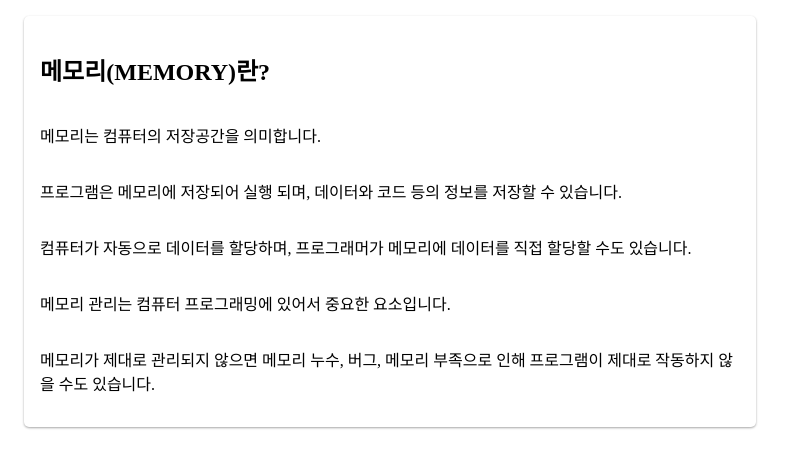
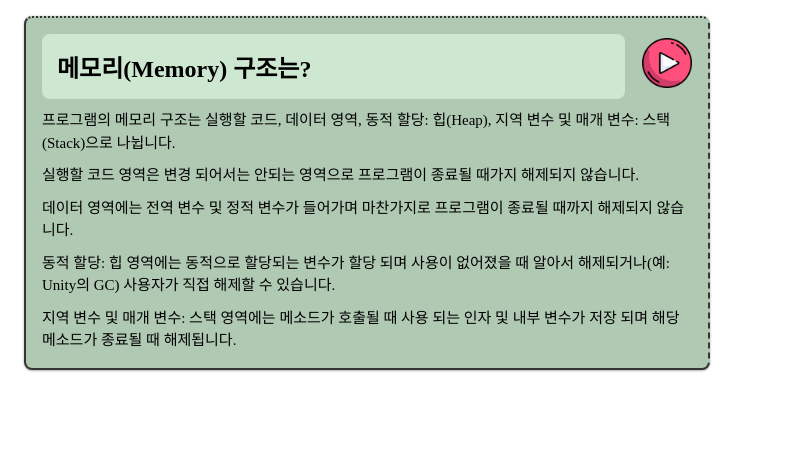
Before and after one commit to ryusiin/programming_theory, a plain HTML site: page index.html in a window 1280 px wide. Shown: the whole page, without its empty margins (0-797 px from the left). Drawn offline with Linux system fonts and the light colour scheme.

Commit message:
Version 0.1

```diff
--- a/Data/data_table.json
+++ b/Data/data_table.json
@@ -3,10 +3,11 @@
     "idx": 1,
     "title": "객체지향 프로그래밍(Object Oriented Programming)이란?",
     "line_1": "객체지향 프로그래밍이란 모든 것을 상태(attribute)인 변수와 행위(behavior)인 메소드를 가진 객체로 바라보는 방법론입니다.",
-    "line_2": "이 방법론은 해당 객체들 간의 상호작용을 통해 프로그래밍을 작동 시킵니다.이 방법론은 해당 객체들 간의 상호작용을 통해 프로그래밍을 작동 시킵니다.",
+    "line_2": "이 방법론은 해당 객체들 간의 상호작용을 통해 프로그래밍을 작동 시킵니다.",
     "line_3": "객체지향 프로그래밍의 특징적인 요소로는 캡슐화, 상속, 다형성이 있습니다.",
     "line_4": "장점으로는 가독성 및 재사용성에 의한 개발시간 단축 등이 있습니다.",
-    "line_5": "단점으로는 다중 상속 등이 되면 복잡해져서 파악하기 어려워집니다."
+    "line_5": "단점으로는 다중 상속 등이 되면 복잡해져서 파악하기 어려워집니다.",
+    "voice_ids": 1
   },
   {
     "idx": 2,
@@ -15,7 +16,8 @@
     "line_2": "첫번째는 객체의 상태와 행위를 하나로 묶는 행위입니다.",
     "line_3": "비슷한 내용의 변수와 메소드를 같이 묶으면 코드의 유지보수가 편리해집니다.",
     "line_4": "두번째는 객체의 내용을 외부로부터 숨깁니다.",
-    "line_5": "이것으로 불필요한 데이터의 접근 및 수정 등을 막을 수 있습니다."
+    "line_5": "이것으로 불필요한 데이터의 접근 및 수정 등을 막을 수 있습니다.",
+    "voice_ids": 2
   },
   {
     "idx": 3,
@@ -24,7 +26,8 @@
     "line_2": "새로운 객체가 상속을 이용하면 기존 객체의 상태와 행위를 전부 가지게 됩니다.",
     "line_3": "기존의 객체를 부모 객체, 새로운 객체를 자식 객체라고 부르기도 합니다.",
     "line_4": "장점으로는 객체를 재활용하기 편합니다.",
-    "line_5": "단점으로는 상속 횟수가 많아질 수록 가독성과 유지보수가 복잡해집니다."
+    "line_5": "단점으로는 상속 횟수가 많아질 수록 가독성과 유지보수가 복잡해집니다.",
+    "voice_ids": 3
   },
   {
     "idx": 4,
@@ -33,7 +36,8 @@
     "line_2": "오버라이딩(Overriding), 오버로딩(Overloading)이 기본적인 예에 속합니다.",
     "line_3": "오버라이딩은 상속한 부모 객체의 메소드를 재정의해 덮어씌우는 것을 뜻합니다.",
     "line_4": "오버로딩은 동일한 이름의 메소드를 인자만 다르게 해서 여러 개 정의하는 것을 뜻합니다.",
-    "line_5": "장점은 많은 메소드를 이름을 다르게 해서 정의할 필요가 없어지는 편리함이 있습니다."
+    "line_5": "장점은 많은 메소드를 이름을 다르게 해서 정의할 필요가 없어지는 편리함이 있습니다.",
+    "voice_ids": 4
   },
   {
     "idx": 5,
@@ -42,7 +46,8 @@
     "line_2": "실행할 코드 영역은 변경 되어서는 안되는 영역으로 프로그램이 종료될 때가지 해제되지 않습니다.",
     "line_3": "데이터 영역에는 전역 변수 및 정적 변수가 들어가며 마찬가지로 프로그램이 종료될 때까지 해제되지 않습니다.",
     "line_4": "동적 할당: 힙 영역에는 동적으로 할당되는 변수가 할당 되며 사용이 없어졌을 때 알아서 해제되거나(예: Unity의 GC) 사용자가 직접 해제할 수 있습니다.",
-    "line_5": "지역 변수 및 매개 변수: 스택 영역에는 메소드가 호출될 때 사용 되는 인자 및 내부 변수가 저장 되며 해당 메소드가 종료될 때 해제됩니다."
+    "line_5": "지역 변수 및 매개 변수: 스택 영역에는 메소드가 호출될 때 사용 되는 인자 및 내부 변수가 저장 되며 해당 메소드가 종료될 때 해제됩니다.",
+    "voice_ids": 5
   },
   {
     "idx": 6,
@@ -51,6 +56,47 @@
     "line_2": "프로그램은 메모리에 저장되어 실행 되며, 데이터와 코드 등의 정보를 저장할 수 있습니다.",
     "line_3": "컴퓨터가 자동으로 데이터를 할당하며, 프로그래머가 메모리에 데이터를 직접 할당할 수도 있습니다.",
     "line_4": "메모리 관리는 컴퓨터 프로그래밍에 있어서 중요한 요소입니다.",
-    "line_5": "메모리가 제대로 관리되지 않으면 메모리 누수, 버그, 메모리 부족으로 인해 프로그램이 제대로 작동하지 않을 수도 있습니다."
+    "line_5": "메모리가 제대로 관리되지 않으면 메모리 누수, 버그, 메모리 부족으로 인해 프로그램이 제대로 작동하지 않을 수도 있습니다.",
+    "voice_ids": 6
+  },
+  {
+    "idx": 7,
+    "title": "스택(Stack)이란?",
+    "line_1": "스택(Stack)은 메모리의 한 영역으로, 데이터를 임시로 저장하기 위한 자료구조입니다.",
+    "line_2": "스택은 후입선출(LIFO, Last In First Out)의 원리에 따라 동작합니다.",
+    "line_3": "함수 호출 시 함수의 지역변수, 매개변수, 반환주소 등의 정보는 스택에 순서대로 저장됩니다.",
+    "line_4": "이렇게 스택에 저장된 정보는 함수가 실행을 마치고 반환되면 스택에서 제거됩니다.",
+    "line_5": "스택에는 데이터를 넣는 작업을 푸시(Push)라고 하고, 데이터를 빼내는 작업을 팝(Pop)이라고 합니다.",
+    "voice_ids": 7
+  },
+  {
+    "idx": 8,
+    "title": "스택 포인터(Stack Pointer)란?",
+    "line_1": "스택 포인터(Stack Pointer)는 스택의 가장 위쪽 데이터의 위치를 가리키며, 데이터의 삽입 및 삭제는 스택 포인터를 이용하여 수행됩니다.",
+    "line_2": "데이터를 삽입할 때는 스택 포인터를 먼저 증가시킨 다음, 그 위치에 데이터를 저장합니다.",
+    "line_3": "데이터를 삭제할 때는 스택 포인터를 먼저 감소시킨 다음, 그 위치에 있는 데이터를 반환하거나 삭제합니다.",
+    "line_4": "스택의 맨 위에 있는 데이터를 가리키기 때문에, 스택이 비어있을 때는 스택 포인터는 스택의 가장 아래쪽 주소를 가리키고 있습니다.",
+    "line_5": "스택 포인터는 일반적으로 하드웨어 레지스터에 저장되며, 프로세서가 스택 연산 명령을 실행할 때마다 스택 포인터가 자동으로 증가하거나 감소합니다.",
+    "voice_ids": 8
+  },
+  {
+    "idx": 9,
+    "title": "스택 오버플로우(Stack Overflow)란?",
+    "line_1": "스택 오버플로우(Stack Overflow)는 스택에 저장할 수 있는 데이터의 양을 초과하여 데이터를 삽입하려고 할 때 발생하는 오류입니다.",
+    "line_2": "스택은 한정된 크기의 메모리 영역을 사용하므로, 스택에 쌓인 데이터가 일정 크기를 초과하면 스택 오버플로우가 발생합니다.",
+    "line_3": "스택 오버플로우는 일반적으로 프로그래밍 실수로 인해 발생하거나 또는 버퍼 오버런(Buffer overrun)과 같은 보안 취약점으로 인해 스택 오버플로우가 발생할 수도 있습니다.",
+    "line_4": "스택 오버플로우가 발생하면, 시스템은 일반적으로 프로그램을 강제 종료시키거나 예기치 않은 동작을 수행하게 됩니다.",
+    "line_5": "스택 오버플로우를 방지하기 위해서는, 스택의 크기를 적절히 조절하거나, 재귀 함수 등에서 무한히 호출되지 않도록 적절한 조치를 취해야 합니다.",
+    "voice_ids": 9
+  },
+  {
+    "idx": 10,
+    "title": "스택 언더플로우(Stack Underflow)란?",
+    "line_1": "스택 언더플로우(Stack Underflow)는 스택에서 데이터를 삭제하려 할 때, 스택에 데이터가 없는 상태에서 삭제를 시도하면 발생하는 오류입니다.",
+    "line_2": "스택 언더플로우는 스택의 최하단 위치까지 데이터가 삭제되는 경우에 발생합니다.",
+    "line_3": "스택 언더플로우는 일반적으로 프로그래밍 실수로 인해 발생합니다.",
+    "line_4": "스택 언더플로우가 발생하면, 일반적으로 시스템은 프로그램을 강제 종료시키거나 예기치 않은 동작을 수행하게 됩니다.",
+    "line_5": "스택 언더플로우를 방지하기 위해서는, 스택에서 데이터를 삭제하기 전에 스택이 비어있는지 체크하거나, 스택을 사용하기 전에 스택 포인터를 초기화해야 합니다.",
+    "voice_ids": 10
   }
 ]
--- a/index.html
+++ b/index.html
@@ -5,24 +5,29 @@
     <meta charset="utf-8" />
     <link rel="stylesheet" href="main.css" />
   </head>
-  <body>
+  <body onload="Start();">
     <section id="card">
-      <h1>메모리(MEMORY)란?</h1>
-      <p>메모리는 컴퓨터의 저장공간을 의미합니다.</p>
-      <p>
+      <h1 id="title">메모리(MEMORY)란?</h1>
+      <p id="line_1">메모리는 컴퓨터의 저장공간을 의미합니다.</p>
+      <p id="line_2">
         프로그램은 메모리에 저장되어 실행 되며, 데이터와 코드 등의 정보를 저장할
         수 있습니다.
       </p>
-      <p>
+      <p id="line_3">
         컴퓨터가 자동으로 데이터를 할당하며, 프로그래머가 메모리에 데이터를 직접
         할당할 수도 있습니다.
       </p>
-      <p>메모리 관리는 컴퓨터 프로그래밍에 있어서 중요한 요소입니다.</p>
-      <p>
+      <p id="line_4">
+        메모리 관리는 컴퓨터 프로그래밍에 있어서 중요한 요소입니다.
+      </p>
+      <p id="line_5">
         메모리가 제대로 관리되지 않으면 메모리 누수, 버그, 메모리 부족으로 인해
         프로그램이 제대로 작동하지 않을 수도 있습니다.
       </p>
+      <button id="btnAuto" onclick="PlayAuto()"></button>
     </section>
+    <audio hidden="true" id="audio"></audio>
+    <audio hidden="true" id="se" src="./SE/button.mp3"></audio>
   </body>
   <script src="main.js"></script>
 </html>
--- a/main.css
+++ b/main.css
@@ -1,11 +1,41 @@
 #card {
-  background-color: #fff;
-  width: 700px;
-  border-radius: 5px;
-  box-shadow: 0 1px 3px rgba(0, 0, 0, 0.12), 0 1px 2px rgba(0, 0, 0, 0.24);
+  width: 650px;
+  border-radius: 8px;
+  box-shadow: 0 0.1px 3px rgba(0, 0, 0, 0.12), 0 1px 2px rgba(0, 0, 0, 0.24);
+  border: 2.5px rgb(56, 52, 52);
+  border-style: dotted dashed solid double;
+  position: relative;
   display: flex;
   flex-direction: column;
-  margin: 1rem;
-  padding: 1rem;
+  margin: 16px;
+  padding: 16px;
   transition: all 0.3s cubic-bezier(0.25, 0.8, 0.25, 1);
 }
+#card h1 {
+  margin: 0;
+  width: 85%;
+  padding: 15px;
+  border-radius: 8px;
+}
+#card p {
+  margin: 0;
+  margin-top: 10px;
+  font-size: 15px;
+  line-height: 1.5;
+}
+#card button {
+  position: absolute;
+  right: 16px;
+  top: 20px;
+  width: 50px;
+  height: 50px;
+  background-image: url(./Icon/play.png);
+  background-size: 100%;
+  background-repeat: no-repeat;
+  background-color: transparent;
+  border: none;
+}
+#card button:hover {
+  cursor: pointer;
+  transform: scale(1.1);
+}
--- a/main.js
+++ b/main.js
@@ -0,0 +1,102 @@
+let cardData = null;
+function Start() {
+  // :: Get Data
+  GetDataTable().then((data) => {
+    // :: Open Card
+    cardData = data;
+    card = GetRandomCard(cardData);
+    OpenCard(card);
+    SetAudio(card.voice_ids);
+  });
+}
+
+// >> Data Table
+function GetDataTable() {
+  return fetch("./Data/data_table.json")
+    .then((response) => response.json())
+    .then((data) => data);
+}
+
+// >> Play Audio
+let audio = document.getElementById("audio");
+function SetAudio(_audio) {
+  const src = "./Voice/" + _audio + ".wav";
+  audio.src = src;
+}
+function PlayAudio() {
+  audio.play();
+}
+function StopAudio() {
+  audio.pause();
+  audio.currentTime = 0;
+}
+function PlaySE() {
+  document.getElementById("se").play();
+}
+
+// >> Card
+function GetRandomCard(_data) {
+  return _data[Math.floor(Math.random() * _data.length)];
+}
+function SetCardRandomColor() {
+  // :: Set Random Soft Color
+  const colorR = Math.floor(Math.random() * 56) + 200;
+  const colorG = Math.floor(Math.random() * 56) + 200;
+  const colorB = Math.floor(Math.random() * 56) + 200;
+  const color = colorR.toString(16) + colorG.toString(16) + colorB.toString(16);
+  document.getElementById("title").style.backgroundColor = "#" + color;
+  const colorBG =
+    (colorR - 30).toString(16) +
+    (colorG - 30).toString(16) +
+    (colorB - 30).toString(16);
+  document.getElementById("card").style.backgroundColor = "#" + colorBG;
+}
+function OpenCard(_data) {
+  // :: Get ID title
+  let title = document.getElementById("title");
+
+  // :: Get ID line_1 ~ line_5
+  let line_1 = document.getElementById("line_1");
+  let line_2 = document.getElementById("line_2");
+  let line_3 = document.getElementById("line_3");
+  let line_4 = document.getElementById("line_4");
+  let line_5 = document.getElementById("line_5");
+
+  // :: Set Data
+  title.innerHTML = _data.title;
+  line_1.innerHTML = _data.line_1;
+  line_2.innerHTML = _data.line_2;
+  line_3.innerHTML = _data.line_3;
+  line_4.innerHTML = _data.line_4;
+  line_5.innerHTML = _data.line_5;
+
+  // :: Set Random Color
+  SetCardRandomColor();
+}
+let intervalAuto = null;
+function PlayAuto() {
+  // :: SE
+  PlaySE();
+  if (intervalAuto != null) {
+    StopAuto();
+    return;
+  }
+
+  this.PlayAudio();
+  document.getElementById("btnAuto").style.backgroundImage =
+    "url(./Icon/stop.png)";
+  intervalAuto = setInterval(() => {
+    const card = GetRandomCard(cardData);
+    OpenCard(card);
+    SetAudio(card.voice_ids);
+    this.PlayAudio();
+  }, 60000);
+}
+
+function StopAuto() {
+  clearInterval(intervalAuto);
+  StopAudio();
+  document.getElementById("btnAuto").style.backgroundImage =
+    "url(./Icon/play.png)";
+  intervalAuto = null;
+}
```
Also changed, not shown: Icon/play.png (added), Icon/stop.png (added), 13 other files.
